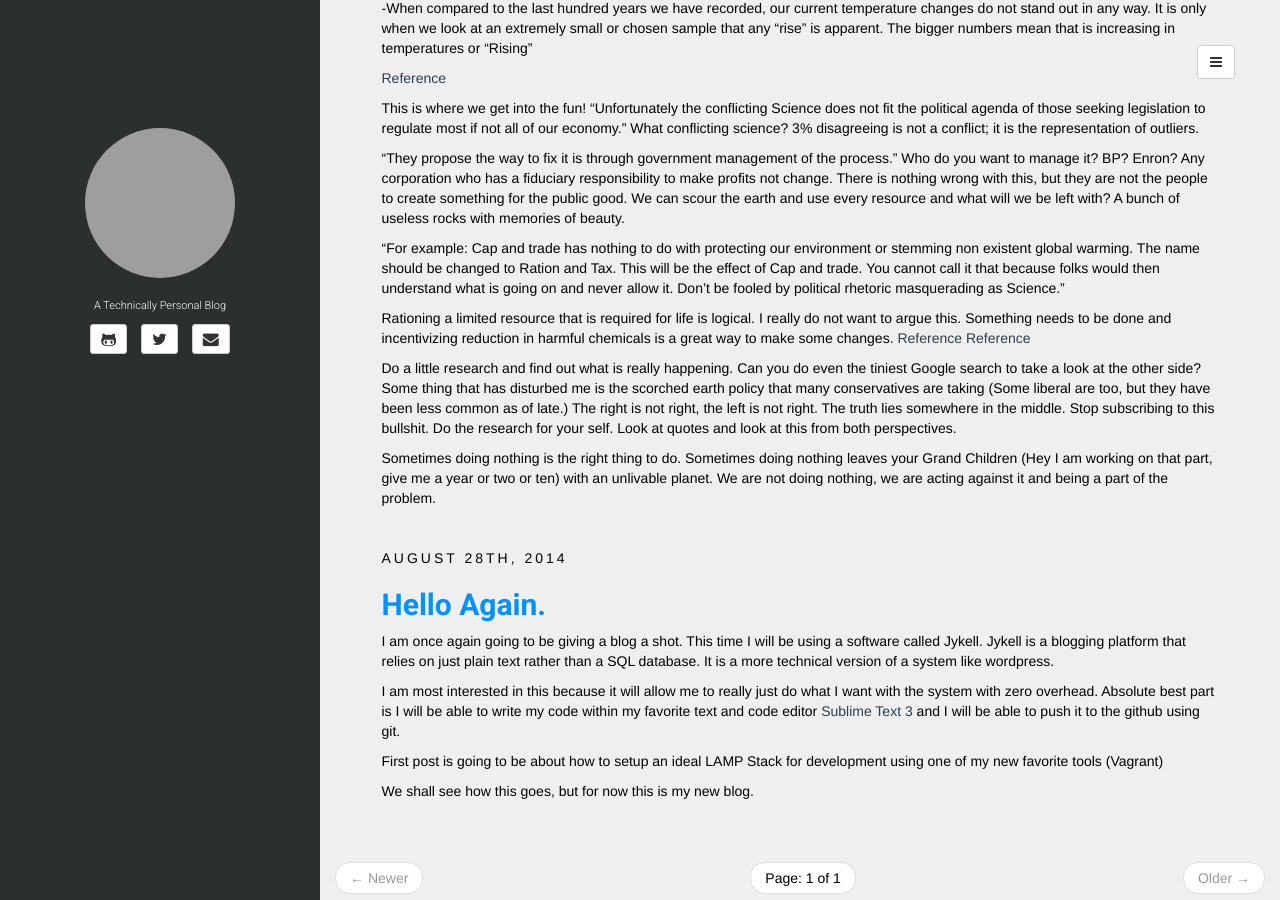
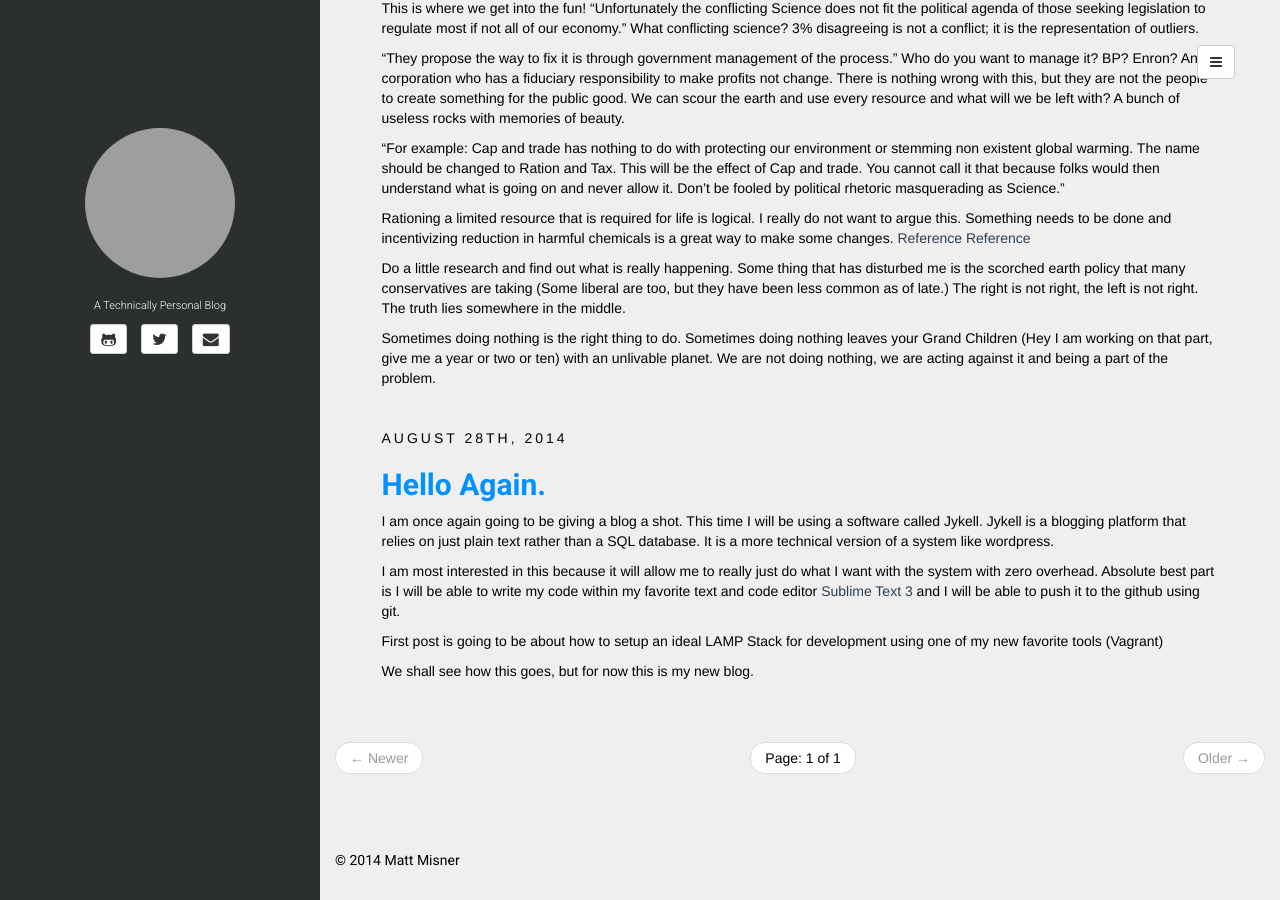
Before and after one commit to mwmisner/mwmisner.github.io, a Jekyll site: the page built from index.html, in a window 1280 px wide and 900 px high, scrolled down 1405 px. Built offline with Jekyll 4.4.1, drawn with Linux system fonts in a browser that asks for light colours; the list of posts is cut into pages by our own code; some of the changed text lies outside the part shown; grey boxes are pictures that could not be loaded.

Commit message:
Adding global warming blog

```diff
--- a/_posts/2014-10-12-global-warming.md
+++ b/_posts/2014-10-12-global-warming.md
@@ -12,11 +12,6 @@ This is a response to a link that my father posted on facebook. In quotes is eve
 Please do not take this offensively, but I am very sick of this sentiment. Now is a time for action not more argument like this. I am happy to talk all day about the right way to solve the problem, but arguing the problem does not exist is irrational and irresponsible.
 
 “It is interesting that many popular beliefs are a complete myth. For example: "Those who do not believe (Global Warming/Climate Change) is an urgent issue are ignorant of the science".”
-
-Oh such a conversation about the popular beliefs that are a complete myth. I think we might have found a point of agreement! I will hold myself together and give you links for all of the arguments that you put forward that prove why they are invalid or irrelevant.
-
-Let me put forth my hypothesis:
-Those who do not believe Climate Change is an urgent issue are ignorant of 5th grade science and apparently incapable of simple search engine queries or reading the articles that they post.
 
 "Those who believe say the science is settled and we need to drastically change our way of life and our economy to stop this impending disaster. The Climate Change crusade is specifically couched in emotion and agenda not science. The skeptical among us are faced with a "when did you stop beating your wife?" question. The assumption of the correctness of the understanding to the problem outweighs the rational evaluation of the science and those who don't believe are guilty of something.
 The science is NEVER settled. The real danger is the backers of the political movement do not understand that for a Scientific Theory to be true the evidence to support it and must be consistent. Science demands that when valid conflicting evidence disputes the expected results of a theory, that theory must be modified or abandoned. A theory can only stand when it is the best explanation for what is going on. Unless it is propped up by those with some emotional or financial agenda."
@@ -89,7 +84,7 @@ Rationing a limited resource that is required for life is logical. I really do n
 [Reference](http://www.epa.gov/captrade/basic-info.html)
 
 Do a little research and find out what is really happening.
-Can you do even the tiniest Google search to take a look at the other side? Some thing that has disturbed me is the scorched earth policy that many conservatives are taking (Some liberal are too, but they have been less common as of late.) The right is not right, the left is not right. The truth lies somewhere in the middle. Stop subscribing to this bullshit. Do the research for your self. Look at quotes and look at this from both perspectives.
+Some thing that has disturbed me is the scorched earth policy that many conservatives are taking (Some liberal are too, but they have been less common as of late.) The right is not right, the left is not right. The truth lies somewhere in the middle.
 
 Sometimes doing nothing is the right thing to do.
 Sometimes doing nothing leaves your Grand Children (Hey I am working on that part, give me a year or two or ten) with an unlivable planet.
```
